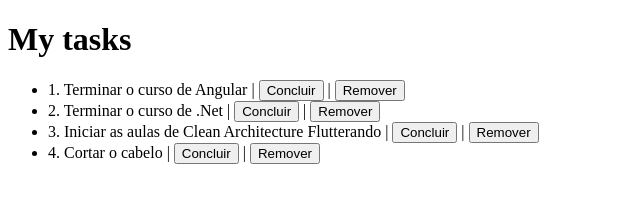
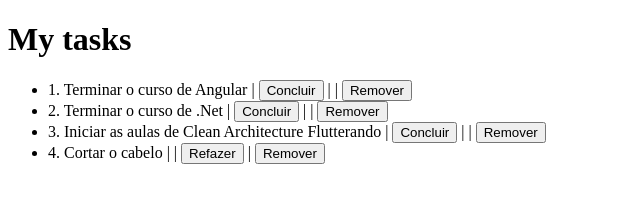
Before and after one commit to alvesluc/Comecando-com-Angular, an Angular app: page / in a window 1280 px wide. Shown: the top 214 px of the page, without its empty margins (0-640 px from the left). Built offline with nearby package versions, Linux system fonts and the light colour scheme.

Commit message:
Remover item

```diff
--- a/src/app/app.component.html
+++ b/src/app/app.component.html
@@ -1,5 +1,8 @@
 <h1>{{ title }}</h1>
 <ul>
   <li *ngFor="let todo of todos">
-    {{todo.id}}. {{ todo.title }} | <button>Concluir</button> | <button>Remover</button></li>
+    {{todo.id}}. {{ todo.title }} |
+    <button *ngIf="!todo.done">Concluir</button> |
+    <button *ngIf="todo.done">Refazer</button> |
+    <button (click)="remove(todo)">Remover</button></li>
 </ul>
--- a/src/app/app.component.ts
+++ b/src/app/app.component.ts
@@ -14,7 +14,22 @@
     this.todos.push(new Todo(1, 'Terminar o curso de Angular', false));
     this.todos.push(new Todo(2, 'Terminar o curso de .Net', false));
     this.todos.push(new Todo(3, 'Iniciar as aulas de Clean Architecture Flutterando', false));
-    this.todos.push(new Todo(4, 'Cortar o cabelo', false));
-  }
+    this.todos.push(new Todo(4, 'Cortar o cabelo', true));
+  };
+
+  remove(todo: Todo) {
+    const index = this.todos.indexOf(todo);
+    if (index !== -1) {
+      this.todos.splice(index, 1);
+    }
+  };
+
+  markAsDone(todo: Todo) {
+
+  };
+
+  markAsUndone(todo: Todo) {
+
+  };
 
 }
```
